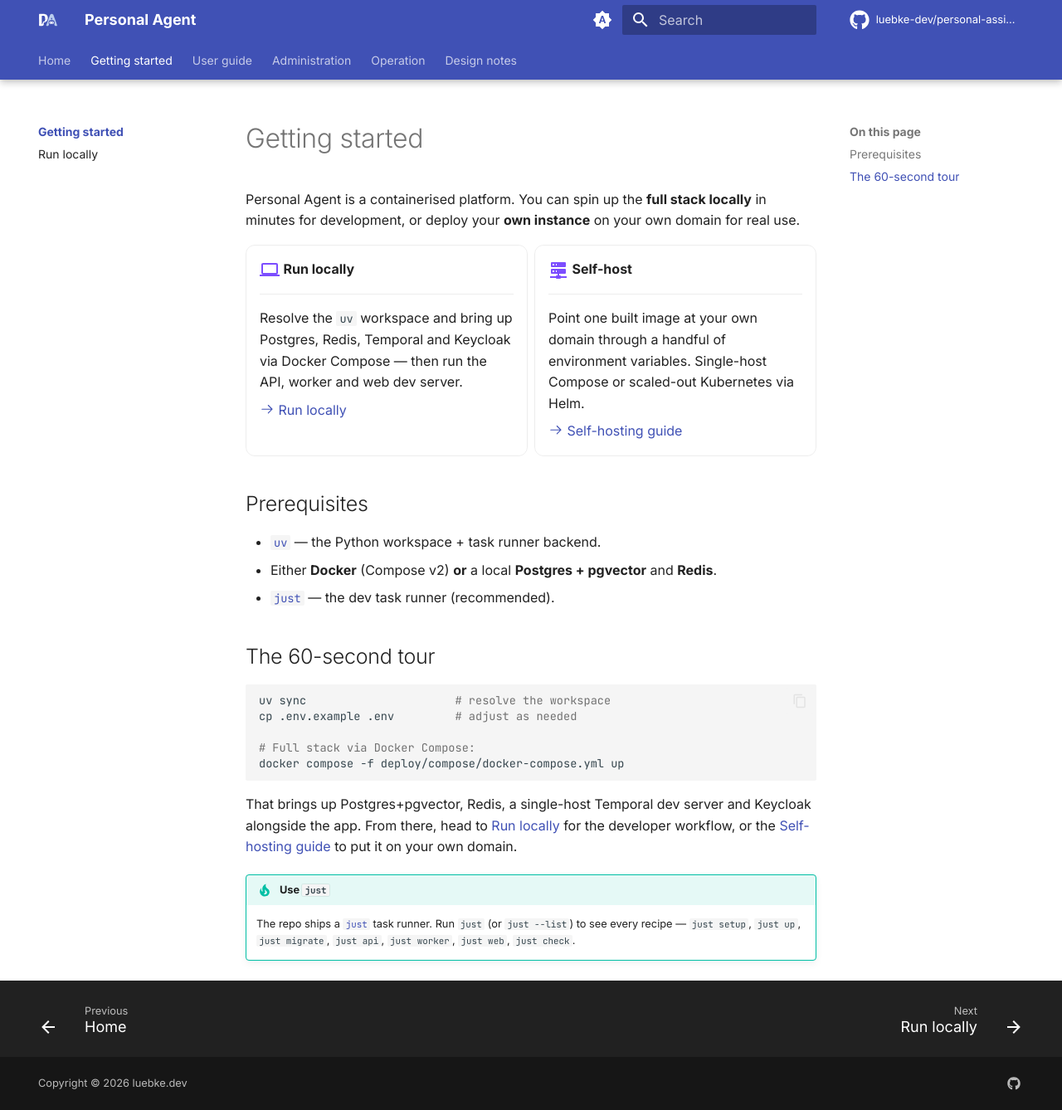
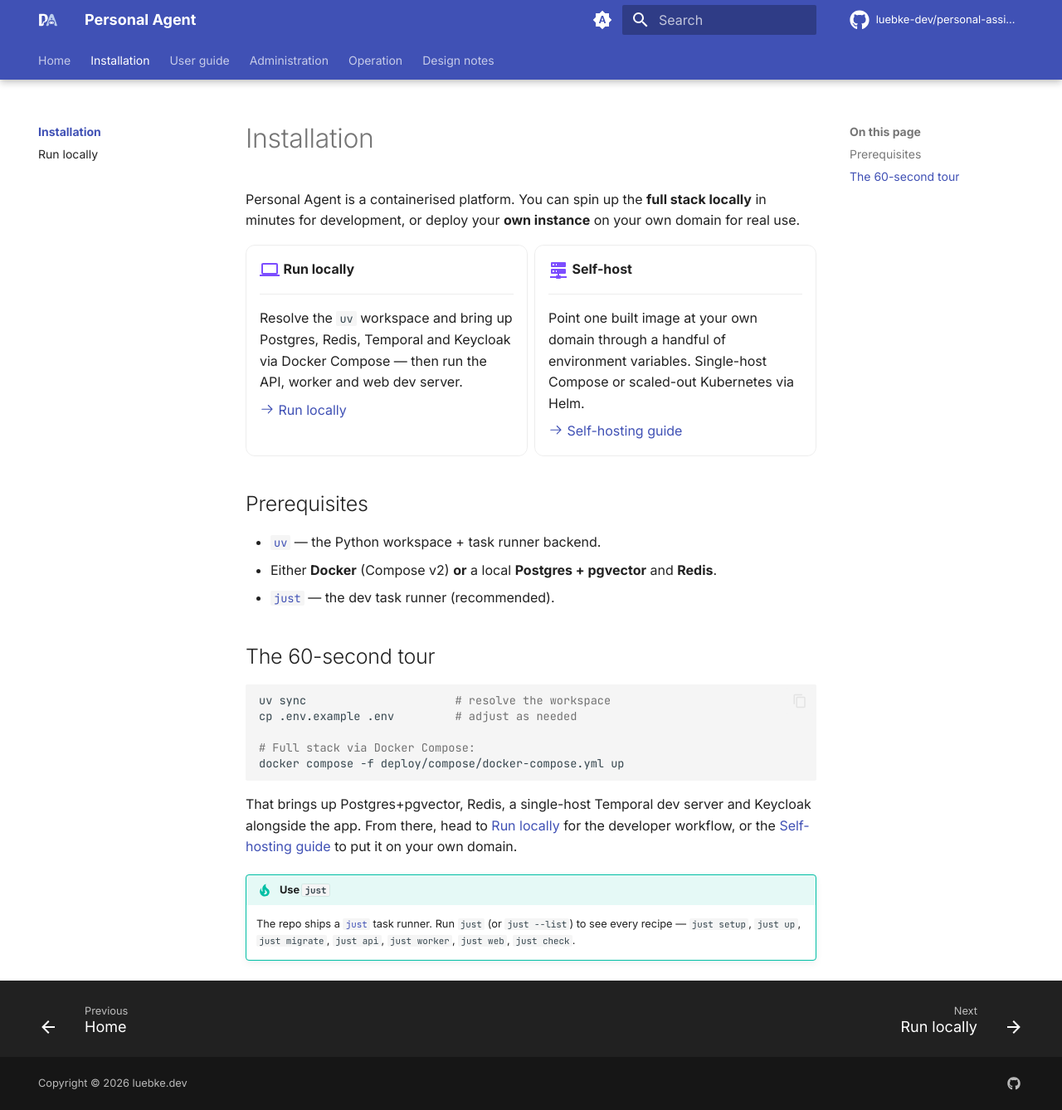
Before and after one commit to personal-agent-org/docs, an MkDocs documentation site: the page built from docs/getting-started/index.md, in a window 1280 px wide and 1338 px high. Shown: the whole window at 83% size. Built offline with MkDocs 1.6.1 and Material for MkDocs 9.7.7, drawn with Linux system fonts in a browser that asks for light colours; comment, search, counter and statistics services are not loaded.

Commit message:
docs: rename the "Getting started" section to "Installation"
Nav label + the section's page H1. The hero CTA stays "Get started".

Co-Authored-By: Claude Opus 4.8 (1M context) <noreply@anthropic.com>
Claude-Session: https://claude.ai/code/session_016X7DGEuZMjFCbU6wALMU6Z

```diff
--- a/docs/getting-started/index.md
+++ b/docs/getting-started/index.md
@@ -1,4 +1,4 @@
-# Getting started
+# Installation
 
 Personal Agent is a containerised platform. You can spin up the **full stack
 locally** in minutes for development, or deploy your **own instance** on your own
--- a/mkdocs.yml
+++ b/mkdocs.yml
@@ -122,7 +122,7 @@ markdown_extensions:
 
 nav:
   - Home: index.md
-  - Getting started:
+  - Installation:
       - getting-started/index.md
       - Run locally: getting-started/run-locally.md
   - User guide:
```
